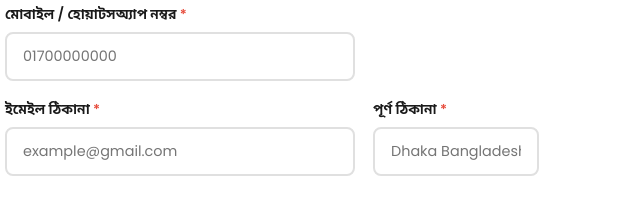
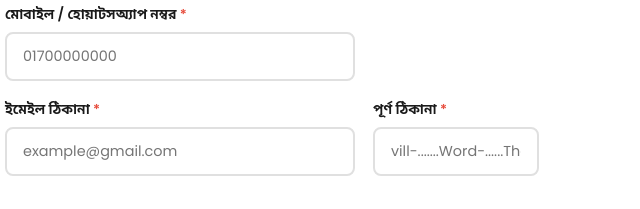
Before and after one commit to madaniohbd-sketch/Madani_scholarship_help_center, a website: page index.html in a window 1280 px wide. Shown: the part 10600-10809 px from the top of the page, 276-916 px from the left. Drawn offline with Linux system fonts and the light colour scheme.

Commit message:
Modify address input placeholder in index.html
Updated the address input placeholder for clarity.

```diff
--- a/index.html
+++ b/index.html
@@ -2934,16 +2934,16 @@ document.addEventListener("DOMContentLoaded", function () {
       <input type="tel" name="phone" placeholder="01700000000" required>
     </div>
   </div>
-
   <div class="form-row">
     <div class="form-group">
       <label>ইমেইল ঠিকানা <span class="required">*</span></label>
       <input type="email" name="email" placeholder="example@gmail.com" required>
     </div>
+
       <div class="form-row">
     <div class="form-group">
       <label>পূর্ণ ঠিকানা <span class="required">*</span></label>
-      <input type="address" name="address" placeholder="Dhaka Bangladesh" required>
+      <input type="address" name="address" placeholder="vill-.......Word-......Thaka-.........District-........." required>
       </div>
     </div>
     <div class="form-group">
```
